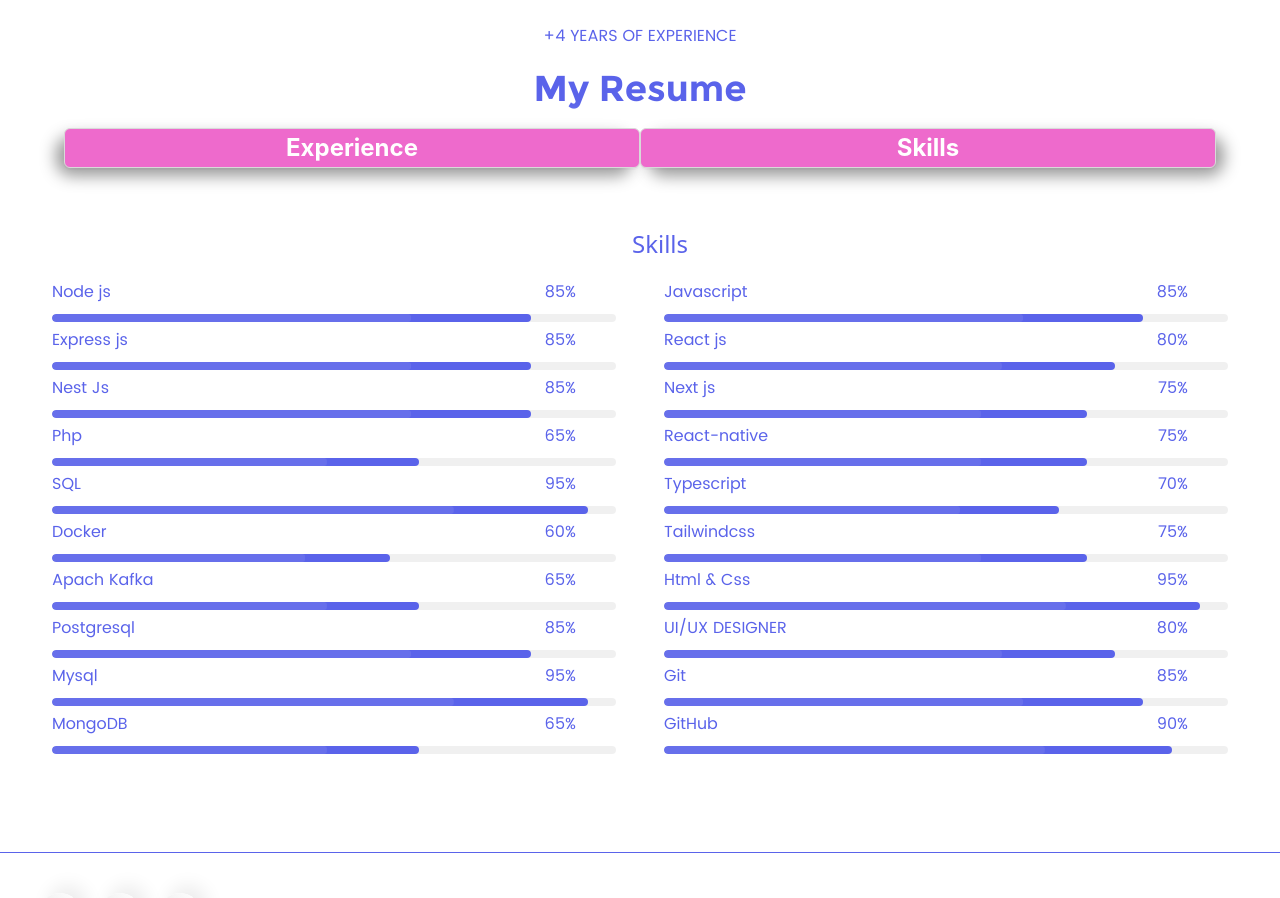
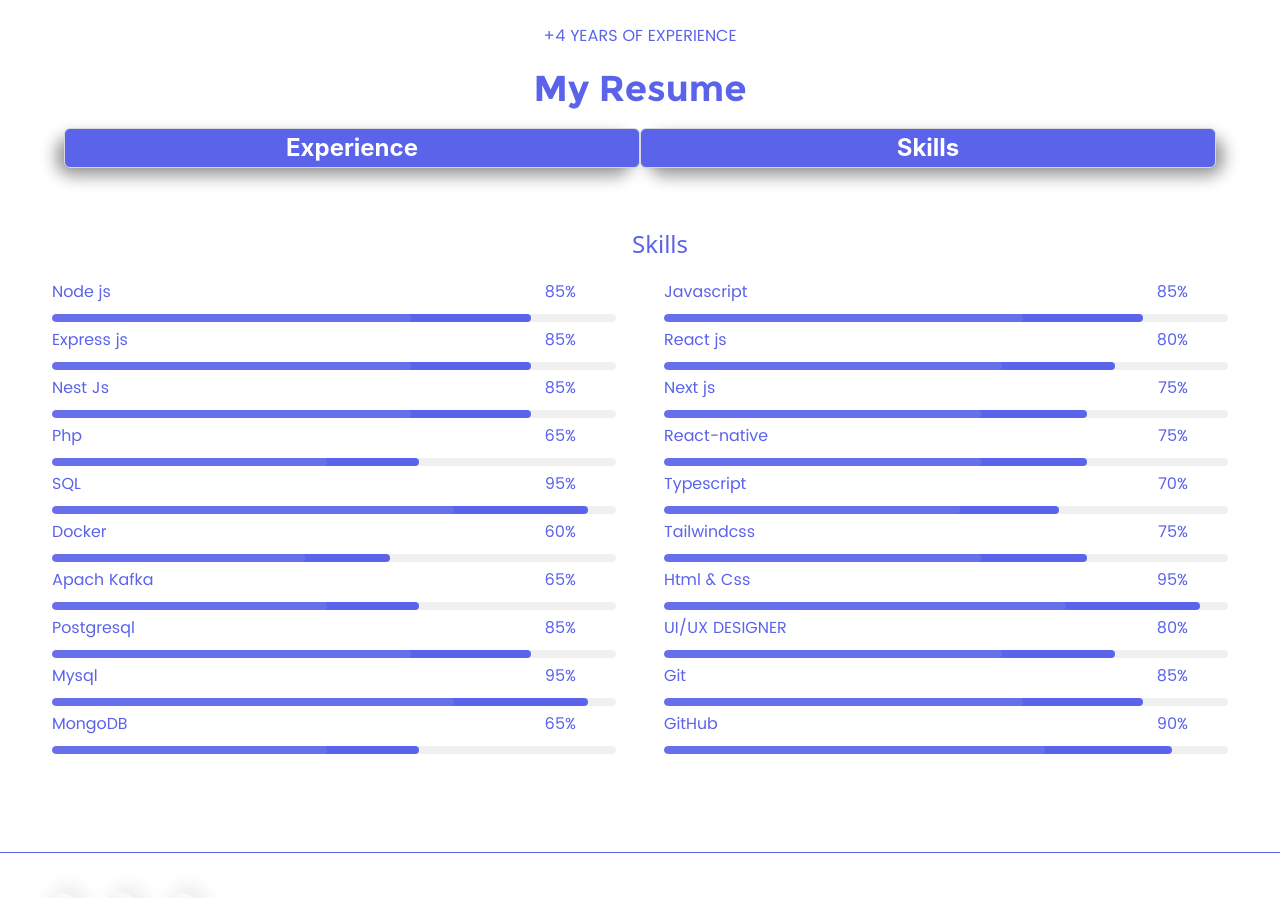
Before and after one commit to SKB-TECH/about-me, a Next.js app: page / in a window 1280 px wide. Shown: the part 1180-2078 px from the top of the page. Built offline with nearby package versions, Linux system fonts and the light colour scheme; what tailwindcss-animated would draw is missing.

Commit message:
Refact buttons

```diff
--- a/components/Resume.tsx
+++ b/components/Resume.tsx
@@ -17,12 +17,12 @@ const Resume = () => {
             <h2 className={'text-blues font-secondaireb lg:text-4xl text-2xl '}>My Resume</h2>
             <div className={'flex flex-row w-[90%] h-20'}>
                 <div className={'w-[50%] h-10'} id={'neum'}>
-                    <Button className={'w-[100%] h-[100%] lg:text-2xl  text-white font-bold transform bg-rose hover:bg-blues'} onClick={handlClick}>
+                    <Button className={'w-[100%] h-[100%] lg:text-2xl  text-white font-bold transform bg-blues'} onClick={handlClick}>
                         Experience
                     </Button>
                 </div>
                 <div className={'w-[50%] h-10'} id={'neumd'}>
-                    <Button className={'w-[100%] h-[100%] lg:text-2xl  text-white font-bold transform bg-rose hover:bg-blues'} onClick={handlClick}>
+                    <Button className={'w-[100%]  h-[100%] lg:text-2xl  text-white font-bold transform bg-blues '} onClick={handlClick}>
                         Skills</Button>
                 </div>
             </div>
```
